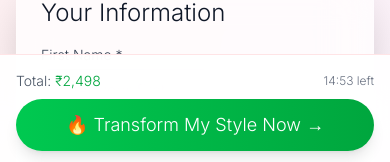
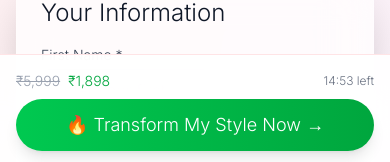
Before and after one commit to mithil0407/playernumberone, a Next.js app: page /checkout in a window 390 px wide. Shown: the part 677-839 px from the top of the page. Built offline with nearby package versions, Linux system fonts and the light colour scheme.

Commit message:
Update checkout page defaults and mobile CTA pricing
- Change default preselection: Styled Looks Pack → Beauty & Confidence Essentials Pack
- Update mobile sticky CTA to show slashed ₹5,999 price with current ₹1,499 price
- Improve mobile pricing display with better visual hierarchy

```diff
--- a/src/app/checkout/page.tsx
+++ b/src/app/checkout/page.tsx
@@ -62,8 +62,8 @@ export default function CheckoutPage() {
   const savings = originalPrice - discountedPrice;
 
   // Add-ons
-  const [shoppingBlueprintAddon, setShoppingBlueprintAddon] = useState(true); // Default checked
-  const [glowUpProgramAddon, setGlowUpProgramAddon] = useState(false);
+  const [shoppingBlueprintAddon, setShoppingBlueprintAddon] = useState(false); // Default unchecked
+  const [glowUpProgramAddon, setGlowUpProgramAddon] = useState(true); // Default checked
 
   const shoppingBlueprintOriginalPrice = 1999;
   const shoppingBlueprintDiscountedPrice = 999;
@@ -534,7 +534,7 @@ export default function CheckoutPage() {
                   </div>
                 </div>
               </label>
-            </div>
+                </div>
 
             {/* Add-on 2: Glow Up Program */}
             <div className="bg-white/70 backdrop-blur-xl rounded-3xl p-6 md:p-8 shadow-2xl border border-white/20">
@@ -557,8 +557,8 @@ export default function CheckoutPage() {
                     <li>• Quick & natural makeup routine</li>
                     <li>• Your perfect lipstick shade (skin-matched)</li>
                     <li>👙 Lingerie Fit & Essentials Guide</li>
-                    <li>• Correct bra styles for your body</li>
-                    <li>• Shapewear essentials to flatter any outfit</li>
+                      <li>• Correct bra styles for your body</li>
+                      <li>• Shapewear essentials to flatter any outfit</li>
                   </ul>
                 </div>
               </label>
@@ -674,7 +674,8 @@ export default function CheckoutPage() {
         <div className="max-w-sm mx-auto">
           <div className="flex items-center justify-between mb-2">
             <div className="text-sm font-light text-gray-600 font-['Inter',sans-serif]">
-              Total: <span className="font-light text-green-600 font-['Cormorant Garamond',serif]">₹{totalAmount.toLocaleString()}</span>
+              <span className="line-through text-gray-400 mr-2">₹5,999</span>
+              <span className="font-light text-green-600 font-['Cormorant Garamond',serif]">₹{totalAmount.toLocaleString()}</span>
             </div>
             <div className="text-xs font-light text-gray-500 font-['Inter',sans-serif]">
               {String(timeLeft.minutes).padStart(2, '0')}:{String(timeLeft.seconds).padStart(2, '0')} left
```
